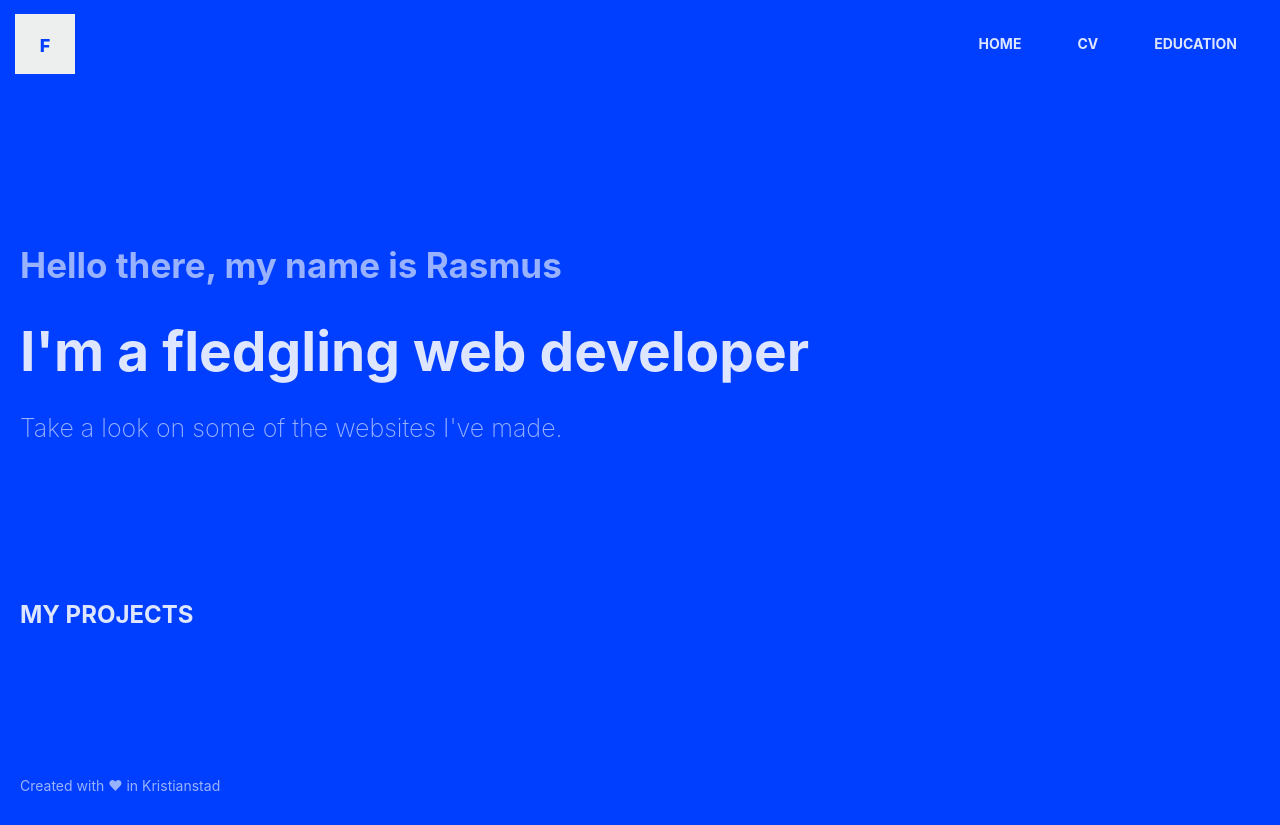
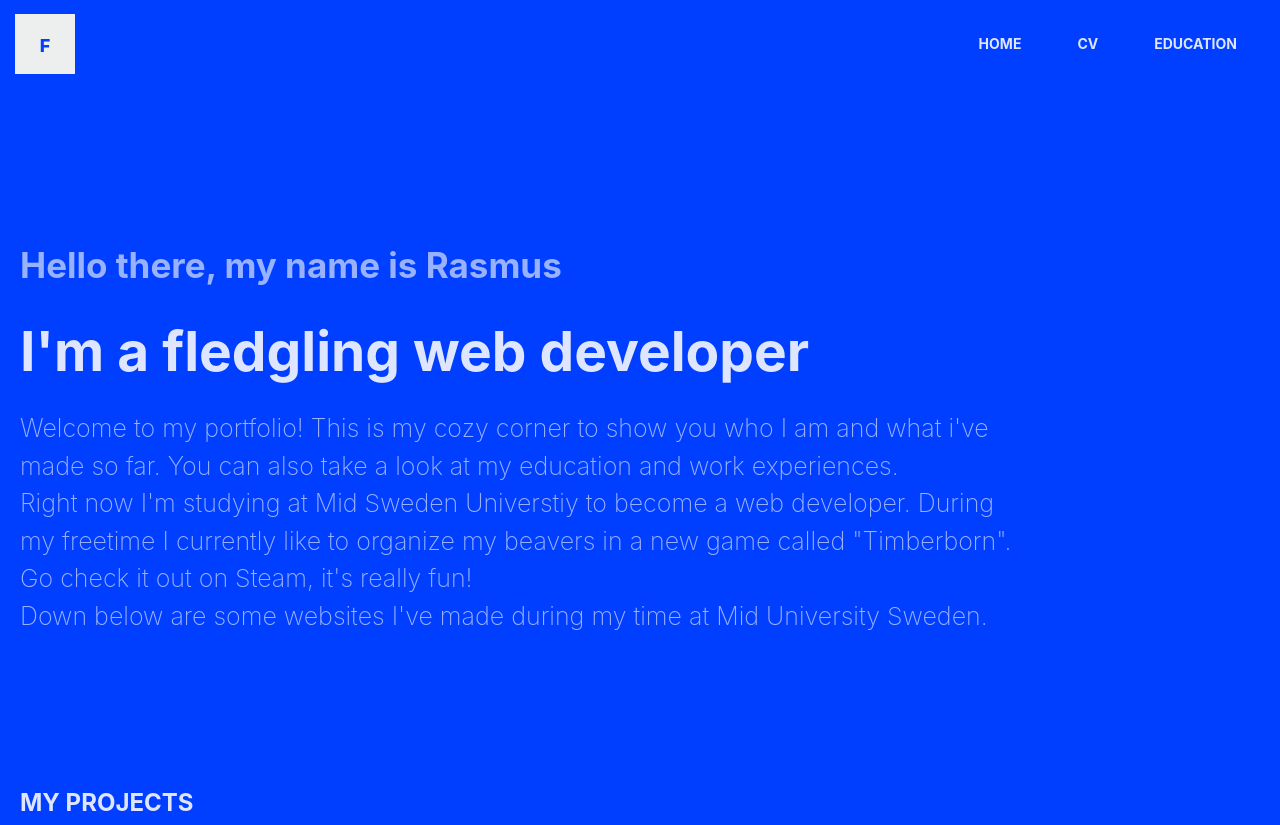
Before and after one commit to rasmusfogelberg/dt173g-project-client, a website built with webpack: page src/index.html in a window 1280 px wide. Shown: the top 825 px of the page. Built offline with nearby package versions, Linux system fonts and the light colour scheme; no server answers.

Commit message:
Update welcome text on index.html

```diff
--- a/src/index.html
+++ b/src/index.html
@@ -35,7 +35,14 @@
           <strong>Hello there, my name is Rasmus</strong>
           <h1>I'm a fledgling web developer</h1>
           <p>
-            Take a look on some of the websites I've made.
+            Welcome to my portfolio! This is my cozy corner to show you who I am and what i've made so far. You can also take a look at my education and work experiences.
+          </p>
+          <p>
+            Right now I'm studying at Mid Sweden Universtiy to become a web developer. During my freetime I currently like to organize my beavers in a new game called "Timberborn".
+            Go check it out on Steam, it's really fun!
+          </p>
+          <p>
+            Down below are some websites I've made during my time at Mid University Sweden.
           </p>
         </section>
 
```
